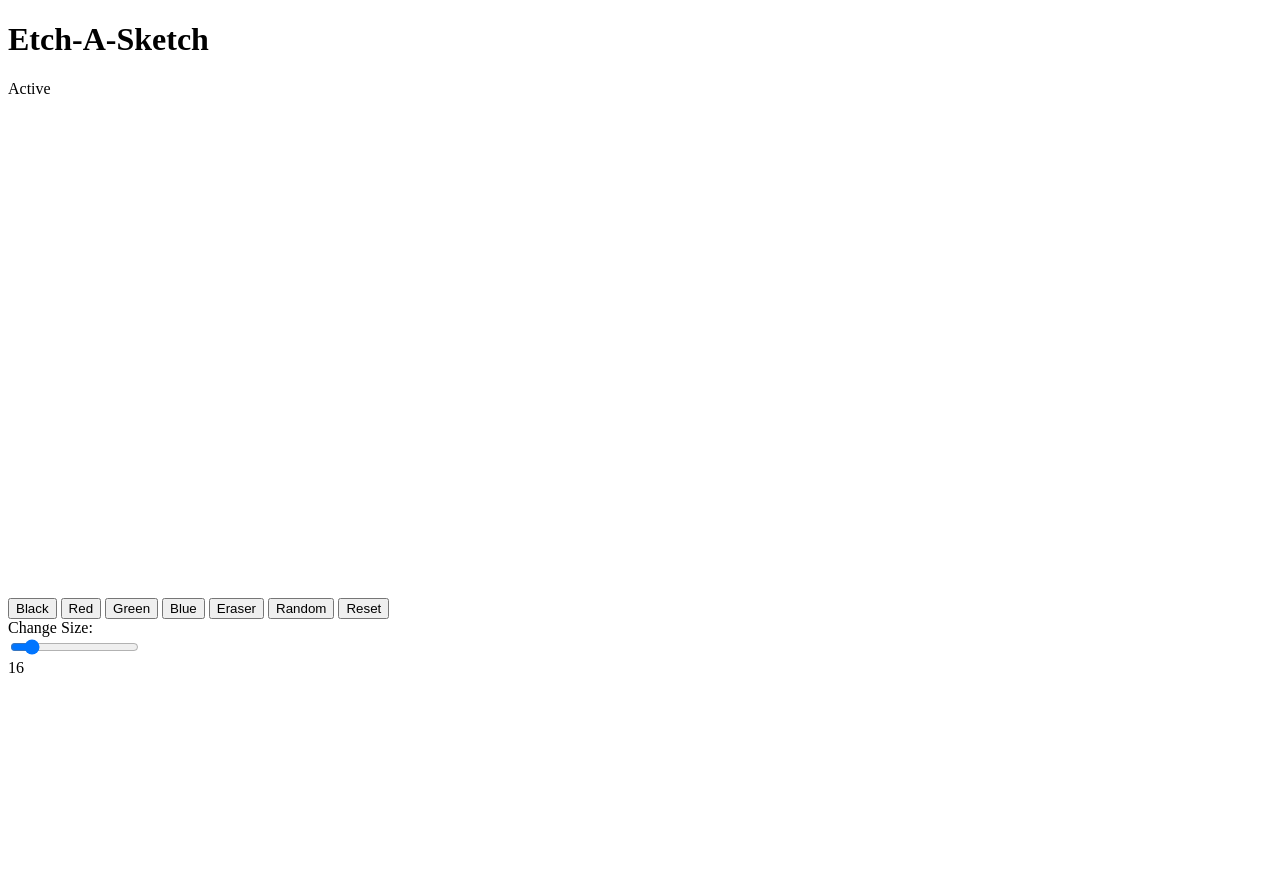
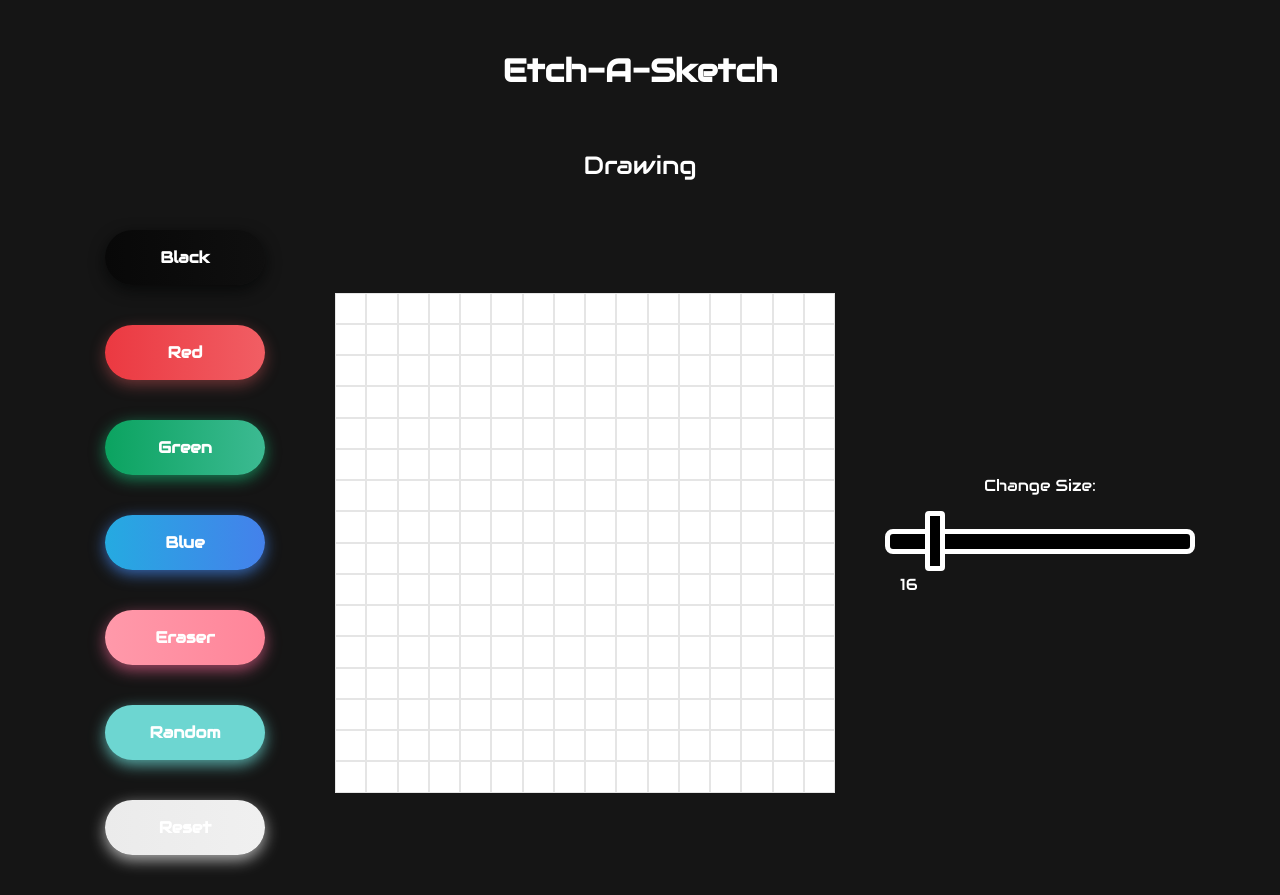
Before and after one commit to 4d757365/etch-a-sketch, a plain HTML site: page index.html in a window 1280 px wide. Before the commit the page ends 800 px from the top, so only its background shows below. Drawn offline with Linux system fonts and the light colour scheme.

Commit message:
Completed design of the page using CSS
The user interface is completed. I plan on adding one or two extra
features to make it more dynamic and interactive for users.

```diff
--- a/index.html
+++ b/index.html
@@ -4,36 +4,38 @@
     <meta charset="UTF-8">
     <meta http-equiv="X-UA-Compatible" content="IE=edge">
     <meta name="viewport" content="width=device-width, initial-scale=1.0">
+    <link href='https://fonts.googleapis.com/css?family=Audiowide' rel='stylesheet'>
     <link rel="stylesheet" href="style.css">
     <script src="script.js" defer></script>
     <title>Etch-A-Sketch</title>
 </head>
 <body>
-
+    <div class="title"><h1>Etch-A-Sketch</h1></div>
+    <div class="status">Drawing</div>
     <div class="container">
-        <div class="title"><h1>Etch-A-Sketch</h1></div>
-        <div class="status">Active</div>
         <div class="content">
+            <div class="buttons">
+                <button onclick="changeColorMode('#0000')" class="button black trans">Black</button>
+                <button onclick="changeColorMode('#eb3941')" class=" button red trans">Red</button>
+                <button onclick="changeColorMode('#0ba360')" class="button green trans">Green</button>
+                <button onclick="changeColorMode('#25aae1')" class="button blue trans">Blue</button>
+                <button onclick="changeColorMode('#fff')" class="button eraser trans">Eraser</button>
+                <button onclick="changeColorMode('random')" class="button rand trans">Random</button>
+                <button onclick="resetBoard()" class="button reset trans">Reset</button>
+            </div>
             <div class="board">
 
             </div>
-            <div class="buttons">
-                <button onclick="changeColorMode('black')">Black</button>
-                <button onclick="changeColorMode('red')">Red</button>
-                <button onclick="changeColorMode('green')">Green</button>
-                <button onclick="changeColorMode('blue')">Blue</button>
-                <button onclick="changeColorMode('white')">Eraser</button>
-                <button onclick="changeColorMode('random')">Random</button>
-                <button onclick="resetBoard()">Reset</button>
-            </div>
-            <div class="slider">
+            <div class="controls">
                 <div class="size">
                     Change Size:
                 </div>
-                <input type="range" min="4" max="100" value="16" class="slider" onchange="changeSize(this.value)">
-                <div class="value">16</div>
+                <div>
+                    <input type="range" min="4" max="100" value="16" class="slider" onchange="changeSize(this.value)">
+                    <div class="value" style="margin: 15px;">16</div>
+                </div>
+            </div>
 
-            </div>
         </div>
     </div>
 </body>
--- a/script.js
+++ b/script.js
@@ -20,11 +20,11 @@ document.querySelector("body").addEventListener('click', (e) => {
 
         if(isClicked)
         {
-            document.querySelector('.status').textContent = 'Active';
+            document.querySelector('.status').textContent = 'Drawing';
         }
         else
         {
-            document.querySelector('.status').textContent = 'Not Active';
+            document.querySelector('.status').textContent = 'Not Drawing';
 
         }
     }
@@ -40,6 +40,7 @@ function createBoard(size)
     board.style.gridTemplateRows = `repeat(${size} , 1fr)`;
 
 
+
     let fullSize = size * size;
 
     for(let i = 0; i < fullSize; i++)
@@ -47,6 +48,7 @@ function createBoard(size)
         let square = document.createElement('div');
         square.addEventListener('mouseover', changeSquareColor);
         square.style.backgroundColor = 'white';
+        square.style.border = '1px solid rgba(0, 0, 0, 0.1)';
         board.insertAdjacentElement('beforeend', square);
 
     }
--- a/style.css
+++ b/style.css
@@ -1,5 +1,222 @@
+*{
+    margin: 0;
+    padding: 0;
+    background: #151515;
+    color: #fff;
+    font-family: 'Audiowide';
+
+}
+body {
+    min-height: 100vh;
+}
+
+.status{
+    display: flex;
+    align-items: center;
+    min-height: 50px;
+    justify-content: center;
+    font-size: 25px;
+}
+
+.title{
+    min-height: 100px;
+    display: flex;
+    justify-content: center;
+    align-items: center;
+}
+
+
 .board {
     width: 500px;
     height: 500px;
     display: grid;
 }
+.controls{
+    display: flex;
+    min-height: 200px;
+    flex-direction: column;
+    justify-content: space-evenly;
+    align-items: center;
+}
+
+button{
+    background: none;
+    outline: none;
+    border: none;
+    cursor: pointer;
+    font-size: 20px;
+
+}
+.controls .buttons{
+    display: flex;
+    gap: 10px;
+}
+
+.container{
+    display: flex;
+    align-items: center;
+    justify-content: center;
+    max-width: 1100px;
+    margin: 0 auto;
+}
+.title{
+    display: flex;
+    justify-content: center;
+    padding: 20px;
+}
+
+.container .content{
+    padding: 20px;
+    display: flex;
+    align-items: center;
+    justify-content: center;
+    gap: 50px;
+}
+
+.content .buttons{
+    display: flex;
+    flex-direction: column;
+}
+
+    .button {
+    width: 160px;
+    font-size: 16px;
+    font-weight: 600;
+    color: #fff;
+    cursor: pointer;
+    margin: 20px;
+    height: 55px;
+    text-align:center;
+    border: none;
+    background-size: 300% 100%;
+    border-radius: 50px;
+    -moz-transition: all .4s ease-in-out;
+    -o-transition: all .4s ease-in-out;
+    -webkit-transition: all .4s ease-in-out;
+    transition: all .4s ease-in-out;
+  }
+
+  .button:hover {
+    background-position: 100% 0;
+    -moz-transition: all .4s ease-in-out;
+    -o-transition: all .4s ease-in-out;
+    -webkit-transition: all .4s ease-in-out;
+    transition: all .4s ease-in-out;
+  }
+
+  .button:focus {
+    outline: none;
+  }
+
+  .black.trans {
+    background-image: linear-gradient(
+      to right,
+      #080808,
+      #0f0f0f,
+      #1f1f1f,
+      #171717
+
+    );
+    box-shadow: 0 5px 15px rgba(4, 5, 5, 0.75);
+  }
+
+  .green.trans {
+    background-image: linear-gradient(
+      to right,
+      #0ba360,
+      #3cba92,
+      #30dd8a,
+      #2bb673
+    );
+    box-shadow: 0 4px 15px 0 rgba(23, 168, 108, 0.75);
+  }
+
+  .red.trans {
+    background-image: linear-gradient(
+      to right,
+      #eb3941,
+      #f15e64,
+      #e14e53,
+      #e2373f
+    );
+    box-shadow: 0 5px 15px rgba(242, 97, 103, 0.4);
+  }
+
+  .blue.trans {
+    background-image: linear-gradient(
+      to right,
+      #25aae1,
+      #4481eb,
+      #04befe,
+      #3f86ed
+    );
+    box-shadow: 0 4px 15px 0 rgba(65, 132, 234, 0.75);
+  }
+
+  .eraser.trans {
+    background-image: linear-gradient(
+      to right,
+      #ff99aa,
+      #ff8599,
+      #ffadbb,
+      #ffa3b3
+
+    );
+    box-shadow: 0 5px 15px rgba(211, 89, 130, 0.75);
+  }
+
+  .reset.trans {
+    background-image: linear-gradient(
+      to right,
+      #ebebeb,
+      #f0f0f0,
+      #e6e6e6,
+      #fafafa
+
+    );
+    box-shadow: 0 5px 15px rgba(221, 221, 221, 0.774);
+  }
+
+.rand {
+	background: #6dd6d1;
+	box-shadow: 0px 5px 15px #57aba7;
+}
+
+.rand:hover {
+    border: 2px solid #6dd6d1;
+    animation: hueRotation 2s linear infinite;
+}
+
+@keyframes hueRotation {
+to {filter: hue-rotate(360deg);}
+}
+
+.slider {
+    -webkit-appearance: none;
+    width: 300px;
+    height: 15px;
+    background: #000;
+    outline: none;
+    border: 5px solid #fff;
+    border-radius: 8px;
+  }
+
+.slider::-webkit-slider-thumb {
+    -webkit-appearance: none;
+    appearance: none;
+    width: 20px;
+    height: 60px;
+    background: #000;
+    cursor: pointer;
+    border: 5px solid #fff;
+    border-radius: 4px;
+  }
+
+  .slider::-moz-range-thumb {
+    width: 20px;
+    height: 60px;
+    background: #000;
+    cursor: pointer;
+    border: 5px solid #fff;
+    border-radius: 4px;
+  }
```
